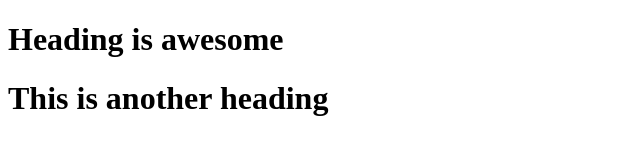
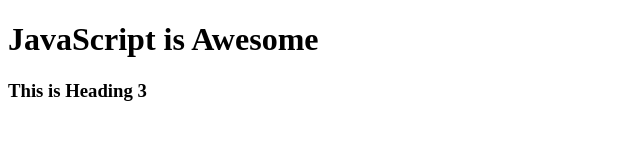
Before and after one commit to Prince-919/JavaScriptAToZ, a plain HTML site: page 9-DOM/index.html in a window 1280 px wide. Shown: the whole page, without its empty margins (0-640 px from the left). Drawn offline with Linux system fonts and the light colour scheme.

Commit message:
Traverse DOM

```diff
--- a/9-DOM/app.js
+++ b/9-DOM/app.js
@@ -26,5 +26,32 @@
 
 
 // 5. querySelectorAll
-const heading = document.querySelectorAll('.heading');
-console.log(heading);
+// const heading = document.querySelectorAll('.heading');
+// console.log(heading);
+
+
+
+// Traverse DOM
+
+// 1. parentNode
+
+// const heading =document.querySelector('.heading');
+// const parent = heading.parentNode;
+// console.log(heading);
+// console.log(parent);
+
+// 2.ChildNodes
+
+// const parent =document.querySelector('.parent');
+
+// console.log(parent.childNodes);
+
+// 3. nextElementSibling
+
+// const heading = document.querySelector('.heading');
+// console.log(heading.nextElementSibling);
+
+
+// previousElementSibling
+// const subHeading =document.querySelector('h3');
+// console.log(subHeading.previousElementSibling);
--- a/9-DOM/index.html
+++ b/9-DOM/index.html
@@ -9,8 +9,15 @@
 <body>
     <!-- DOM (Document object Model) -->
 
-    <h1 id="heading">Heading is awesome</h1>
-    <h1 class="heading">This is another heading</h1>
+    <!-- <h1 id="heading">Heading is awesome</h1>
+    <h1 class="heading">This is another heading</h1> -->
+
+
+    <div class="parent">
+        <h1 class="heading">JavaScript is Awesome</h1>
+        <h3>This is Heading 3</h3>
+    </div>
+
 
     <script src="./app.js"></script>
 
```
